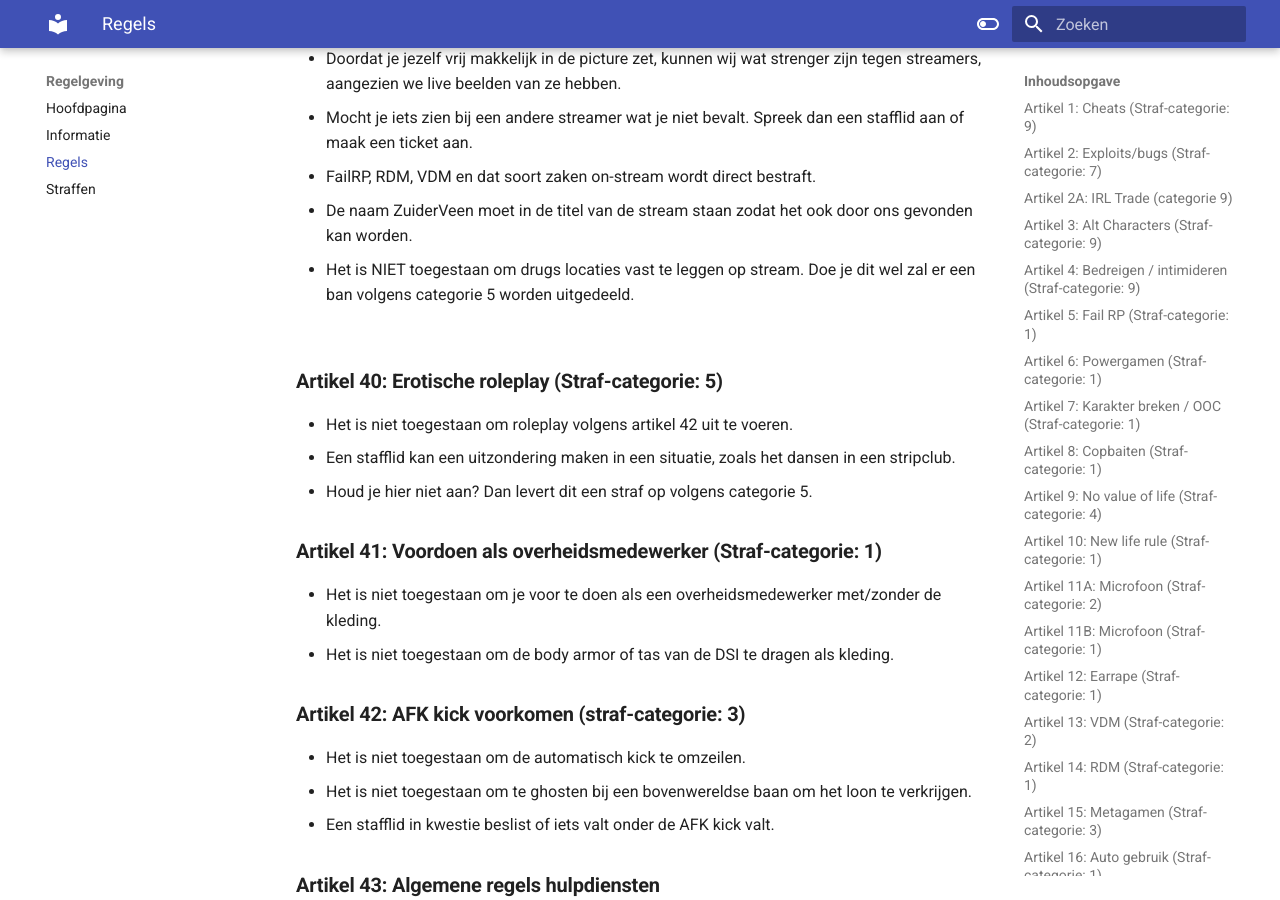
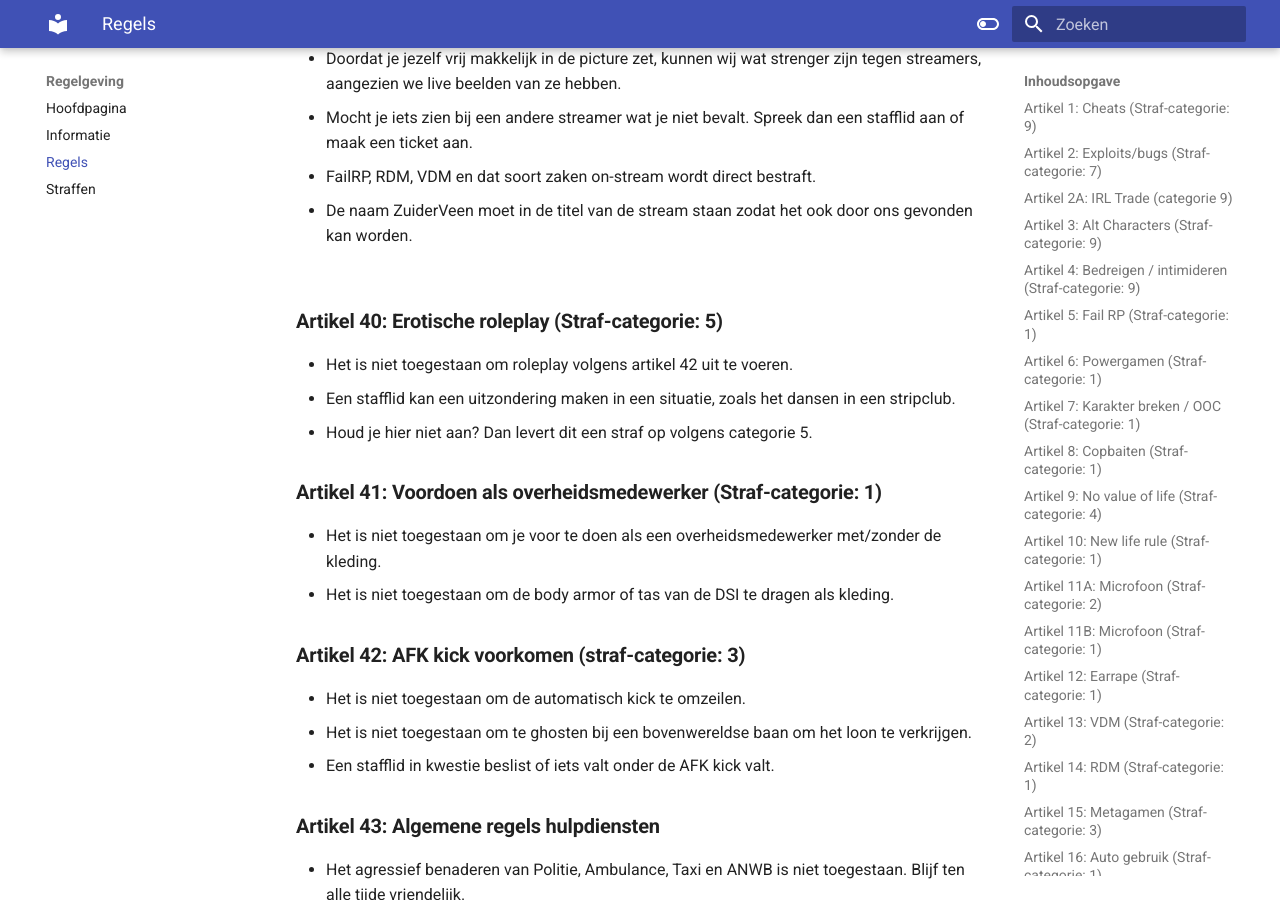
Before and after one commit to ZuiderVeenRP/apv, an MkDocs documentation site: the page built from docs/algemeen.md, in a window 1280 px wide and 900 px high, scrolled down 13595 px. Built offline with MkDocs 1.6.1 and Material for MkDocs 9.7.7, drawn with Linux system fonts in a browser that asks for light colours; comment, search, counter and statistics services are not loaded.

Commit message:
locatie regel voor streamers weg

```diff
--- a/docs/algemeen.md
+++ b/docs/algemeen.md
@@ -347,7 +347,6 @@ dood = dood. (verkeersongevallen en dergelijken vallen ook hieronder)
 - Mocht je iets zien bij een andere streamer wat je niet bevalt. Spreek dan een stafflid aan of maak een ticket aan.<br>
 - FailRP, RDM, VDM en dat soort zaken on-stream wordt direct bestraft.<br>
 - De naam ZuiderVeen moet in de titel van de stream staan zodat het ook door ons gevonden kan worden.<br>
-- Het is NIET toegestaan om drugs locaties vast te leggen op stream. Doe je dit wel zal er een ban volgens categorie 5 worden uitgedeeld.<br>
 </br>
 
 ### **Artikel 40: Erotische roleplay (Straf-categorie: 5)**
```
